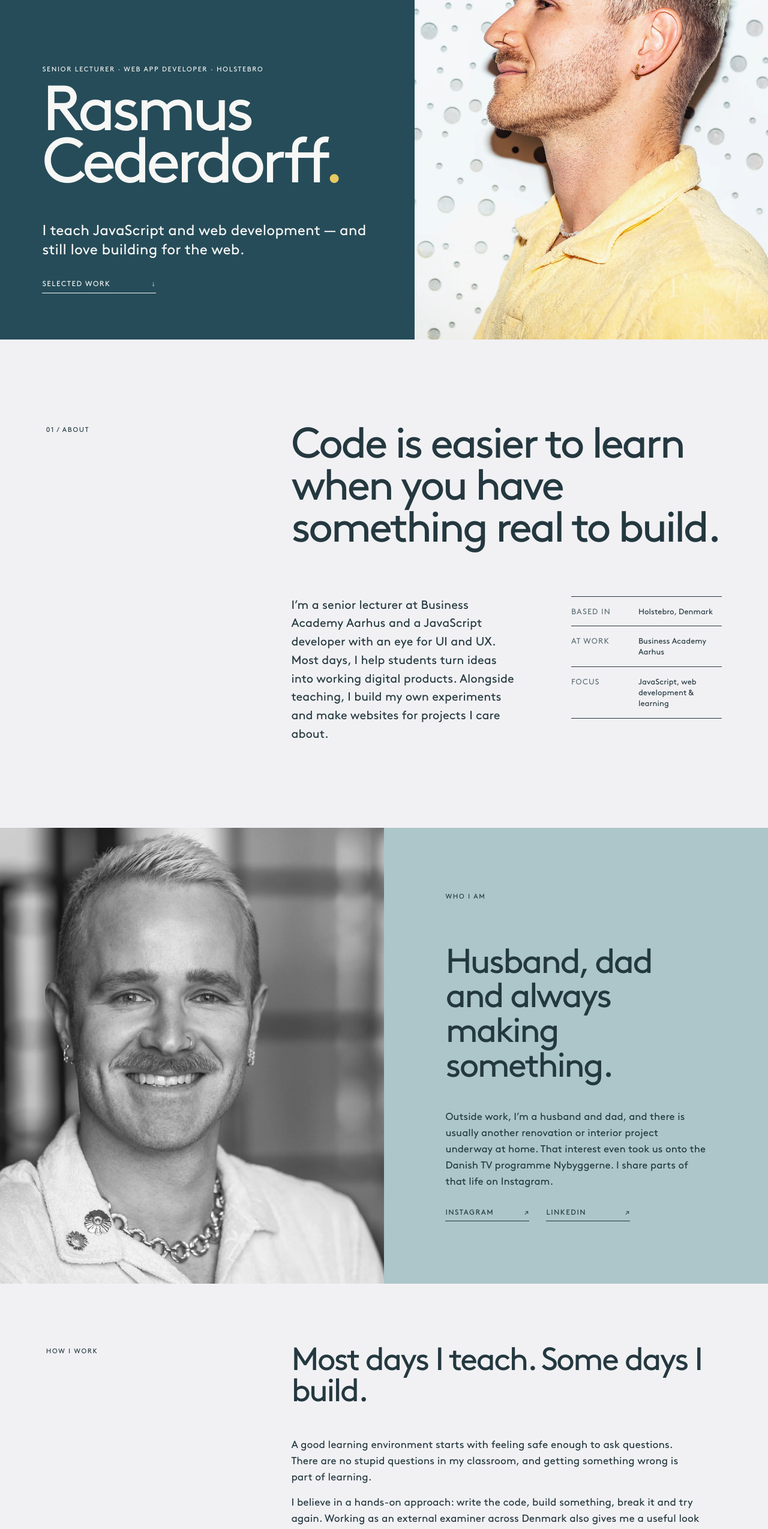
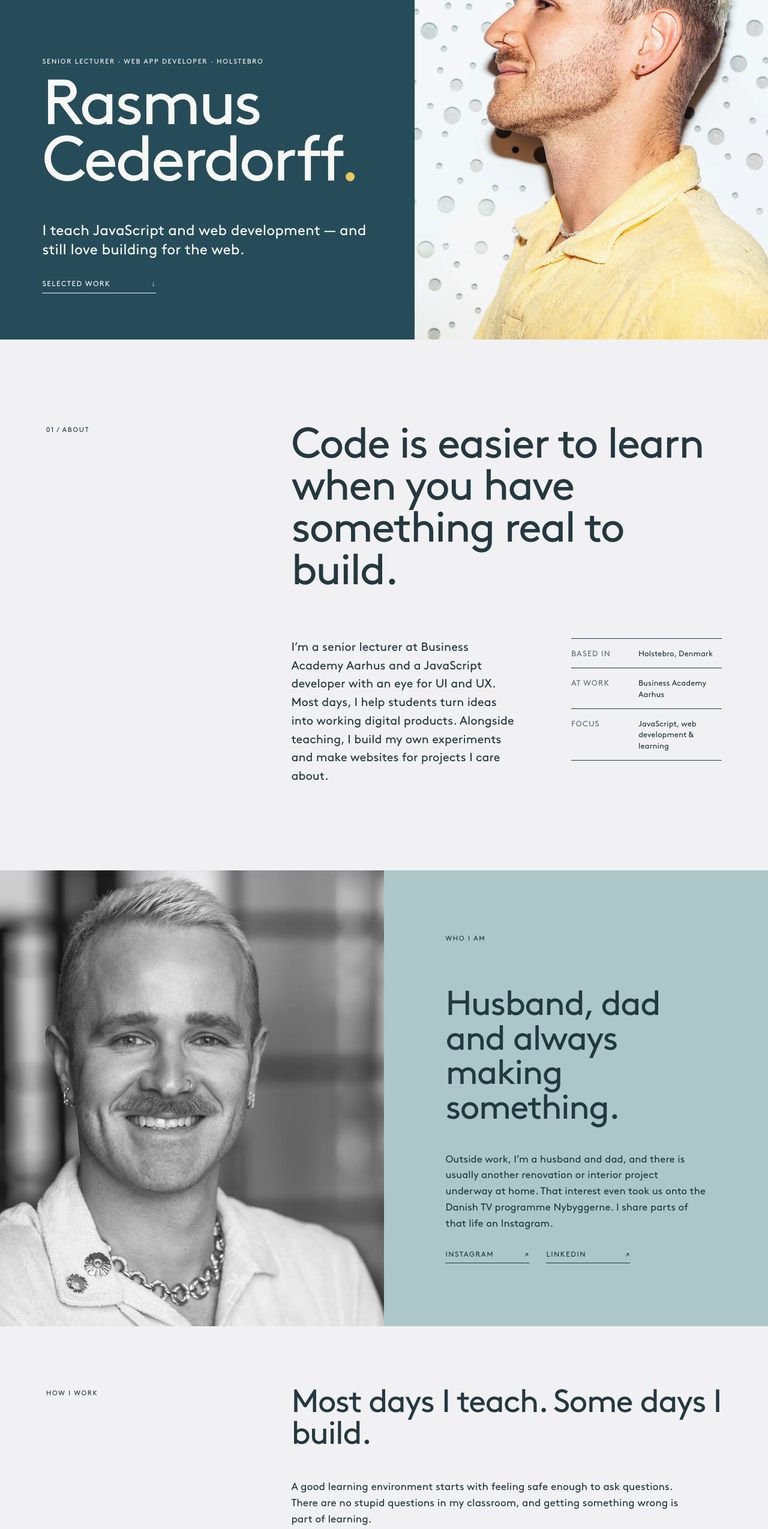
Before and after one commit to cederdorff/cederdorff.github.io, a React (Vite) app: page / in a window 1280 px wide. Shown: the part 234-2783 px from the top of the page at 60% size. Built offline with nearby package versions, Linux system fonts and the light colour scheme.

Commit message:
style: refine figcaption typography and spacing across multiple sections

```diff
--- a/src/main.css
+++ b/src/main.css
@@ -201,8 +201,8 @@ figcaption {
   margin-top: 22px;
   font-size: clamp(4rem, 8.3vw, 9rem);
   font-weight: 400;
-  letter-spacing: -0.07em;
-  line-height: 0.82;
+  letter-spacing: -0.045em;
+  line-height: 0.88;
 }
 
 .hero-intro {
@@ -261,7 +261,7 @@ figcaption {
   max-width: 1080px;
   font-size: clamp(2.6rem, 5.6vw, 6rem);
   font-weight: 400;
-  letter-spacing: -0.055em;
+  letter-spacing: -0.035em;
   line-height: 0.98;
 }
 
@@ -320,7 +320,7 @@ figcaption {
   max-width: 880px;
   font-size: clamp(2.35rem, 4.2vw, 4.6rem);
   font-weight: 400;
-  letter-spacing: -0.055em;
+  letter-spacing: -0.035em;
   line-height: 0.98;
 }
 
@@ -460,7 +460,7 @@ figcaption {
   margin-top: 26px;
   font-size: clamp(2.15rem, 4vw, 4.6rem);
   font-weight: 400;
-  letter-spacing: -0.05em;
+  letter-spacing: -0.03em;
   line-height: 0.98;
 }
 
@@ -494,7 +494,7 @@ figcaption {
   margin-top: 28px;
   font-size: clamp(2.5rem, 4.8vw, 5.2rem);
   font-weight: 400;
-  letter-spacing: -0.055em;
+  letter-spacing: -0.035em;
   line-height: 0.98;
 }
 
@@ -584,7 +584,6 @@ figcaption {
   grid-template-columns: minmax(170px, 220px) 1fr;
   overflow: hidden;
   background: rgba(247, 247, 245, 0.5);
-  border: 1px solid rgba(36, 56, 63, 0.45);
 }
 
 .archive-feature figure {
@@ -620,7 +619,7 @@ figcaption {
   margin-top: 14px;
   font-size: clamp(2rem, 3vw, 3.2rem);
   font-weight: 400;
-  letter-spacing: -0.045em;
+  letter-spacing: -0.03em;
   line-height: 1;
 }
 
@@ -659,7 +658,7 @@ figcaption {
   margin-top: clamp(42px, 6vw, 80px);
   font-size: clamp(2.4rem, 4.5vw, 5rem);
   font-weight: 400;
-  letter-spacing: -0.055em;
+  letter-spacing: -0.035em;
   line-height: 1;
 }
 
@@ -697,8 +696,8 @@ figcaption {
   margin-top: clamp(50px, 8vw, 110px);
   font-size: clamp(4.4rem, 10.5vw, 11rem);
   font-weight: 400;
-  letter-spacing: -0.075em;
-  line-height: 0.77;
+  letter-spacing: -0.045em;
+  line-height: 0.84;
 }
 
 .contact-bottom {
@@ -780,7 +779,7 @@ footer a {
   margin-top: 24px;
   font-size: 2rem;
   font-weight: 400;
-  letter-spacing: -0.04em;
+  letter-spacing: -0.025em;
 }
 
 .links header p {
```
